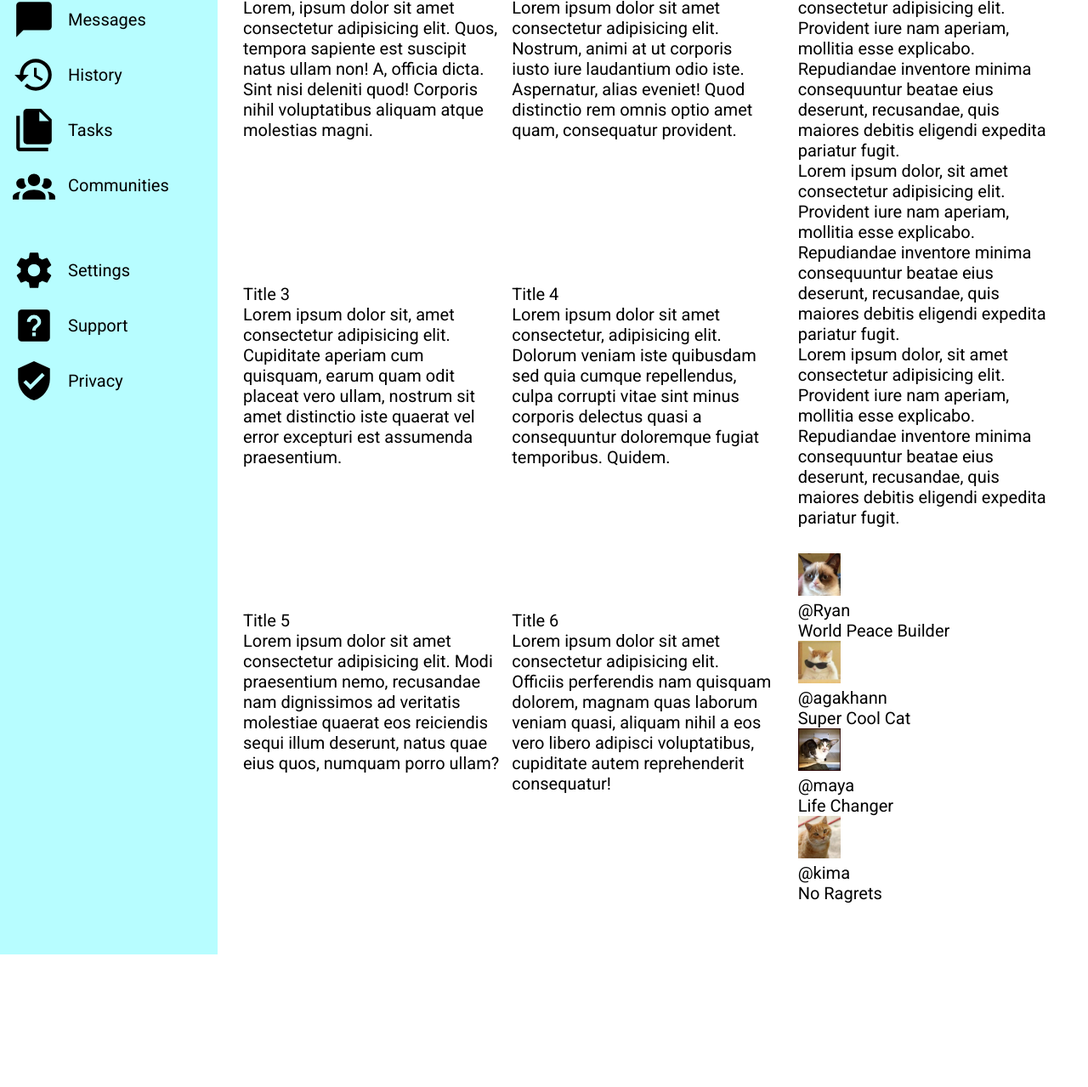
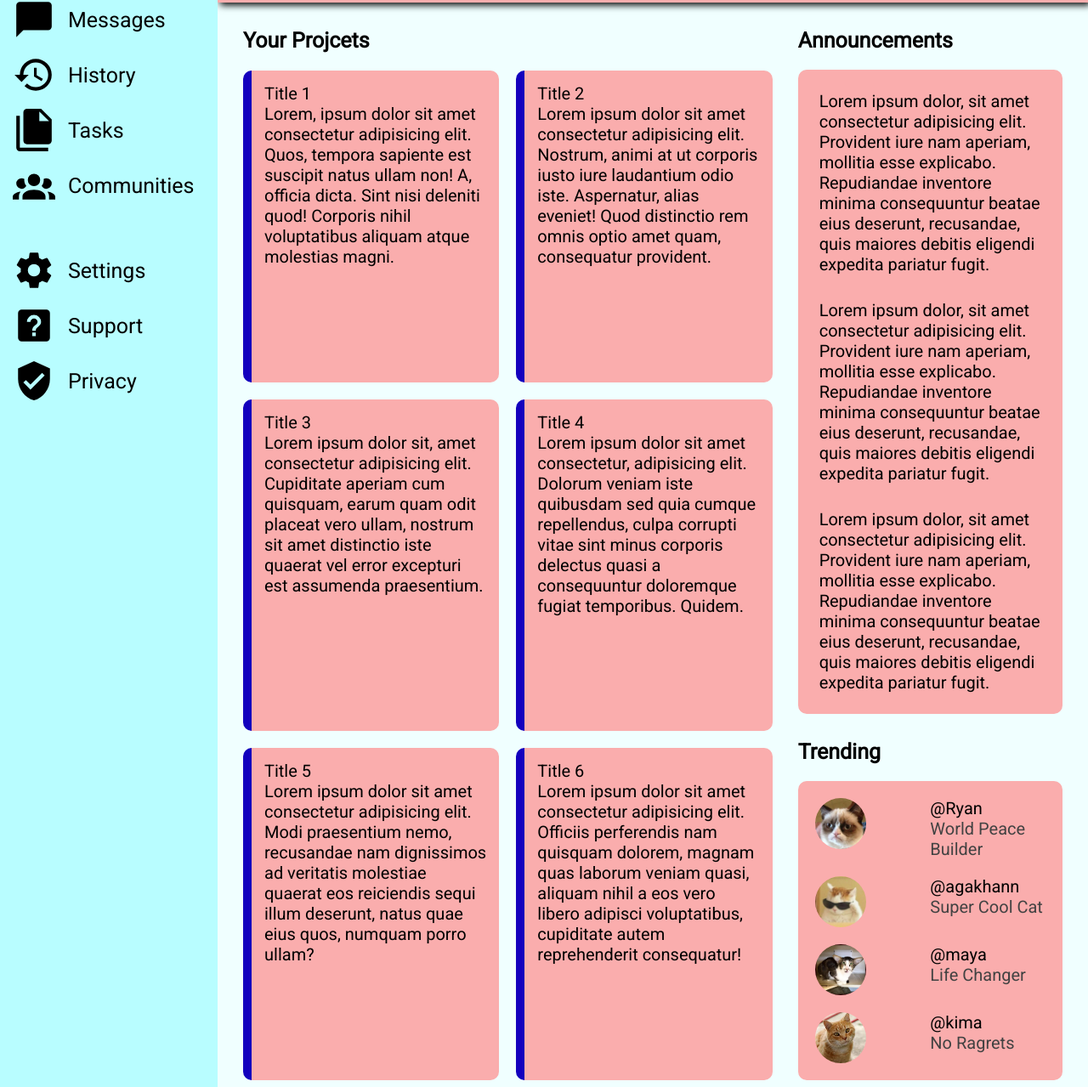
Before and after one commit to agakhann/admin_panel_ui, a plain HTML site: page index.html in a window 1280 px wide. Shown: the part 247-1526 px from the top of the page at 85% size. Before the commit the page ends 1370 px from the top, so only its background shows below. Drawn offline with Linux system fonts and the light colour scheme; a web font is replaced by a local one.

Commit message:
Fixed html and nearly finalized css

```diff
--- a/index.html
+++ b/index.html
@@ -14,18 +14,18 @@
         <div class="header">
             <div class="header-top">
                 <div class="topOne">
-                    <img src="/static/magnify.svg" alt="">
+                    <img src="/static/magnify.svg"  alt="">
                     <input type="text">
                 </div>
                 <div class="topTwo">
                     <img src="/static/bell-ring-outline.svg" alt="">
-                    <img src="/static/profile1.jpg" alt="">
+                    <img src="/static/profile1.jpg" class="smallPic" alt="">
                     <div>Aghakhan Huseynli</div>
                 </div>
             </div>
 
             <div class="header-bottom">
-                <img src="/static/profile1.jpg" alt="">
+                <img src="/static/profile1.jpg" class="bigPic"alt="">
                 <div class="header-name" >
                     <p class="header-small-text">Hi there,</p>
                     <p class="header-big-text">Aghakhan Huseynli (@agakhann)</p>
@@ -70,7 +70,9 @@
         </div>
 
         <div class="main-content">
+
             <div class="article">
+                <h4>Your Projcets</h3>
                 <div class="card">
                     <p class="title">Title 1</p>
                     <p>Lorem, ipsum dolor sit amet consectetur adipisicing elit. Quos, tempora sapiente est suscipit natus ullam non! A, officia dicta. Sint nisi deleniti quod! Corporis nihil voluptatibus aliquam atque molestias magni.</p>
@@ -97,41 +99,56 @@
                 </div>
             </div>
 
-            <div class="announcments">
-                <div class="announcments-card">
-                    <p class="announcment-title"></p>
+            <div class="announcements">
+                <h4>Announcements</h4>
+                <div class="announcements-main">
+                    <div class="announcements-card">
+                        <p class="announcement-title"></p>
                         <p>Lorem ipsum dolor, sit amet consectetur adipisicing elit. Provident iure nam aperiam, mollitia esse explicabo. Repudiandae inventore minima consequuntur beatae eius deserunt, recusandae, quis maiores debitis eligendi expedita pariatur fugit.</p>
                     </div>
-                <div class="announcments-card">
-                    <p class="announcment-title"></p>
+                    <div class="announcements-card">
+                        <p class="announcement-title"></p>
                         <p>Lorem ipsum dolor, sit amet consectetur adipisicing elit. Provident iure nam aperiam, mollitia esse explicabo. Repudiandae inventore minima consequuntur beatae eius deserunt, recusandae, quis maiores debitis eligendi expedita pariatur fugit.</p>
                     </div>
-                <div class="announcments-card">
-                    <p class="announcment-title"></p>
+                    <div class="announcements-card">
+                        <p class="announcement-title"></p>
                         <p>Lorem ipsum dolor, sit amet consectetur adipisicing elit. Provident iure nam aperiam, mollitia esse explicabo. Repudiandae inventore minima consequuntur beatae eius deserunt, recusandae, quis maiores debitis eligendi expedita pariatur fugit.</p>
+                    </div>
                 </div>
             </div>
 
             <div class="trending">
+                <h4>Trending</h4>
+
+                <div class="trending-main">
                     <div class="trending-card">
-                    <img src="/static/profile1.jpg" alt="">
+                        <img src="/static/profile1.jpg" class="smallPic" alt="">
+                        <div>
                             <p class="trending-name">@Ryan</p>
-                    <p>World Peace Builder</p>
+                            <p class="trending-motto">World Peace Builder</p>
+                        </div>
                     </div>
                     <div class="trending-card">
-                    <img src="/static/profile2.jpg" alt="">
+                        <img src="/static/profile2.jpg" class="smallPic" alt="">
+                        <div>
                             <p class="trending-name">@agakhann</p>
-                    <p>Super Cool Cat</p>
+                            <p class="trending-motto">Super Cool Cat</p>
+                        </div>
                     </div>
                     <div class="trending-card">
-                    <img src="/static/profile3.jpg" alt="">
+                        <img src="/static/profile3.jpg" class="smallPic" alt="">
+                        <div>
                             <p class="trending-name">@maya</p>
-                    <p>Life Changer</p>
+                            <p class="trending-motto">Life Changer</p>
+                        </div>
                     </div>
                     <div class="trending-card">
-                    <img src="/static/profile4.jpg" alt="">
+                        <img src="/static/profile4.jpg"  class="smallPic"alt="">
+                        <div>
                             <p class="trending-name">@kima</p>
-                    <p>No Ragrets</p>
+                            <p class="trending-motto">No Ragrets</p>
+                        </div>
+                    </div>
                 </div>
             </div>
         </div>
--- a/style.css
+++ b/style.css
@@ -2,7 +2,8 @@
 @import url(https://fonts.googleapis.com/css?family=Roboto);
 
 :root{
-    --main-color: rgb(183, 253, 255);
+    --main-color: rgb(184, 253, 255);
+    --secondary-color: rgb(250, 173, 173);
 }
 
 * {
@@ -10,6 +11,10 @@
     padding: 0px;
     font-family: 'Roboto';
     font-size: 20px;
+}
+
+body{
+    background-color: azure;
 }
 
 img{
@@ -25,31 +30,38 @@ img{
 .header{
     grid-column: 2 / 3;
     padding: 30px;
-    background-color: rgb(255, 115, 115);
-    box-shadow: 3px 3px 5px black;
+    background-color: var(--secondary-color);
+    box-shadow: 3px 3px 8px black;
 }
+
 
 .header-top{
     display: grid;
     grid-template-columns: 2fr 1fr;
+    padding-bottom: 30px;
 }
 
 .topOne{
     display: grid;
     grid-template-columns: 50px 3fr;
     gap: 20px;
-    padding-bottom: 30px;
+    align-items: center;
 }
 
 .topTwo{
     display: grid;
-    grid-template-columns: 100px 100px 100px;
-    justify-content: center;
+    grid-template-columns: 100px 100px 200px;
+    align-items: center;
+    justify-content: end;
+
 }
+
 
 .header-bottom{
     display: grid;
     grid-template-columns: 100px 2fr 1fr;
+    align-items: center;
+    gap: 10px;
 }
 
 button{
@@ -69,13 +81,17 @@ button{
     flex: 1;
 }
 
+.header-big-text{
+    font-size: 34px;
+}
+
 .sidebar{
     padding: 15px;
     grid-row: 1 / 3;
     display: flex;
     flex-direction: column;
     gap: 50px;
-    background-color: var(--main-color)
+    background-color: var(--main-color);
 }
 
 .sidebar-mid,
@@ -93,6 +109,11 @@ button{
 
 .sidebar-mid{
     grid-template-rows: repeat(6, 50px);
+}
+
+.sidebar-mid p,
+.sidebar-bottom p{
+    font-size: 25px;
 }
 
 .dashboard{
@@ -114,14 +135,75 @@ button{
     gap: 30px;
 }
 
+.article h4{
+    grid-column: 1/3;
+}
+
+h4{
+    font-size: 25px;
+}
+
 .article{
     grid-row: 1 / 4;
     display: grid;
-    grid-template-columns: repeat(2,1fr);
-    gap: 10px;
-
+    grid-template-columns: repeat(2, 1fr);
+    grid-template-rows: 30px;
+    gap: 20px;
 }
 
+.card {
+    border-left-width: 10px;
+    border-left-style: solid;
+    border-left-color: rgb(19, 0, 190);
+    background-color: var(--secondary-color);
+    padding: 15px;
+    border-radius: 10px;
+}
 .trending{
     grid-column: 2;
+    grid-row: 2/4;
 }
+
+.announcements{
+    display: grid;
+    gap: 20px;
+}
+
+.announcements-main{
+    display: grid;
+    gap: 30px;
+    background-color: var(--secondary-color);
+    padding: 25px;
+    border-radius: 10px;
+}
+
+.trending-card{
+    display: grid;
+    grid-template-columns: 1fr 1fr ;
+}
+
+
+.smallPic{
+    width: 60px;
+    height: 60px;
+    border-radius: 50%;
+}
+
+.bigPic{
+    width: 100px;
+    height: 100px;
+    border-radius: 50%;
+}
+
+.trending-main{
+    padding:20px;
+    margin-top: 20px;
+    display: grid;
+    gap: 20px;
+    background-color: var(--secondary-color);
+    border-radius: 10px;
+}
+
+.trending-motto{
+    color: rgb(66, 66, 66);
+}
```
Lines whose indentation alone changed are shown as unchanged.
